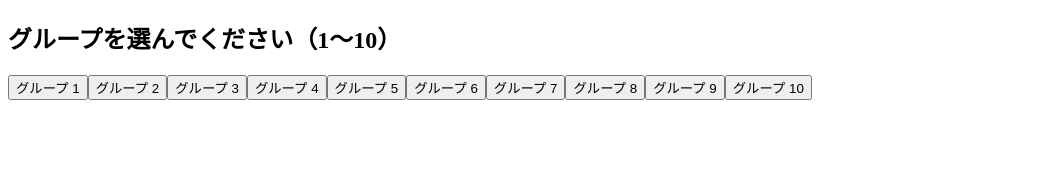
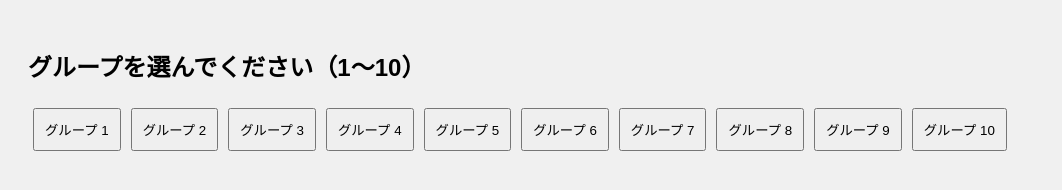
Before and after one commit to masaki-dot/rika-karuta, a website: page public/index.html in a window 1280 px wide. Shown: the whole page, without its empty margins (0-1062 px from the left). Drawn offline with nearby package versions, Linux system fonts and the light colour scheme; no server answers.

Commit message:
Update index.html

```diff
--- a/public/index.html
+++ b/public/index.html
@@ -2,13 +2,17 @@
 <html lang="ja">
 <head>
   <meta charset="UTF-8" />
+  <title>理科カルタ</title>
   <meta name="viewport" content="width=device-width, initial-scale=1.0" />
-  <title>理科カルタ（リアルタイム対戦）</title>
+  <script src="/socket.io/socket.io.js"></script>
+  <script src="https://cdn.jsdelivr.net/npm/papaparse@5.3.2/papaparse.min.js"></script>
+  <style>
+    body { font-family: sans-serif; padding: 20px; background: #f0f0f0; }
+    button { margin: 5px; padding: 10px; }
+  </style>
 </head>
 <body>
   <div id="root"></div>
-  <script src="/socket.io/socket.io.js"></script>
-  <script src="https://cdn.jsdelivr.net/npm/papaparse@5.3.2/papaparse.min.js"></script>
   <script src="client.js"></script>
 </body>
 </html>
```
